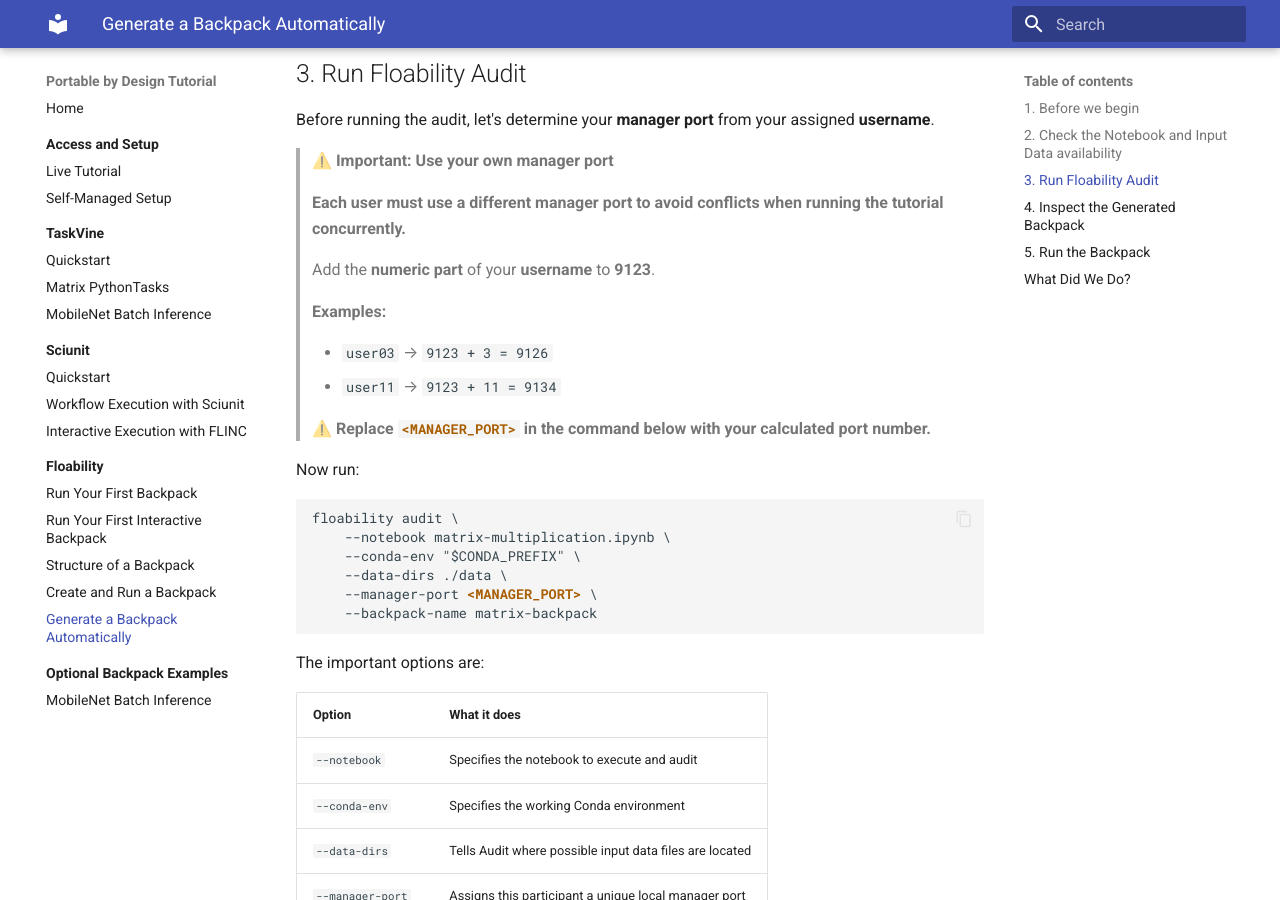
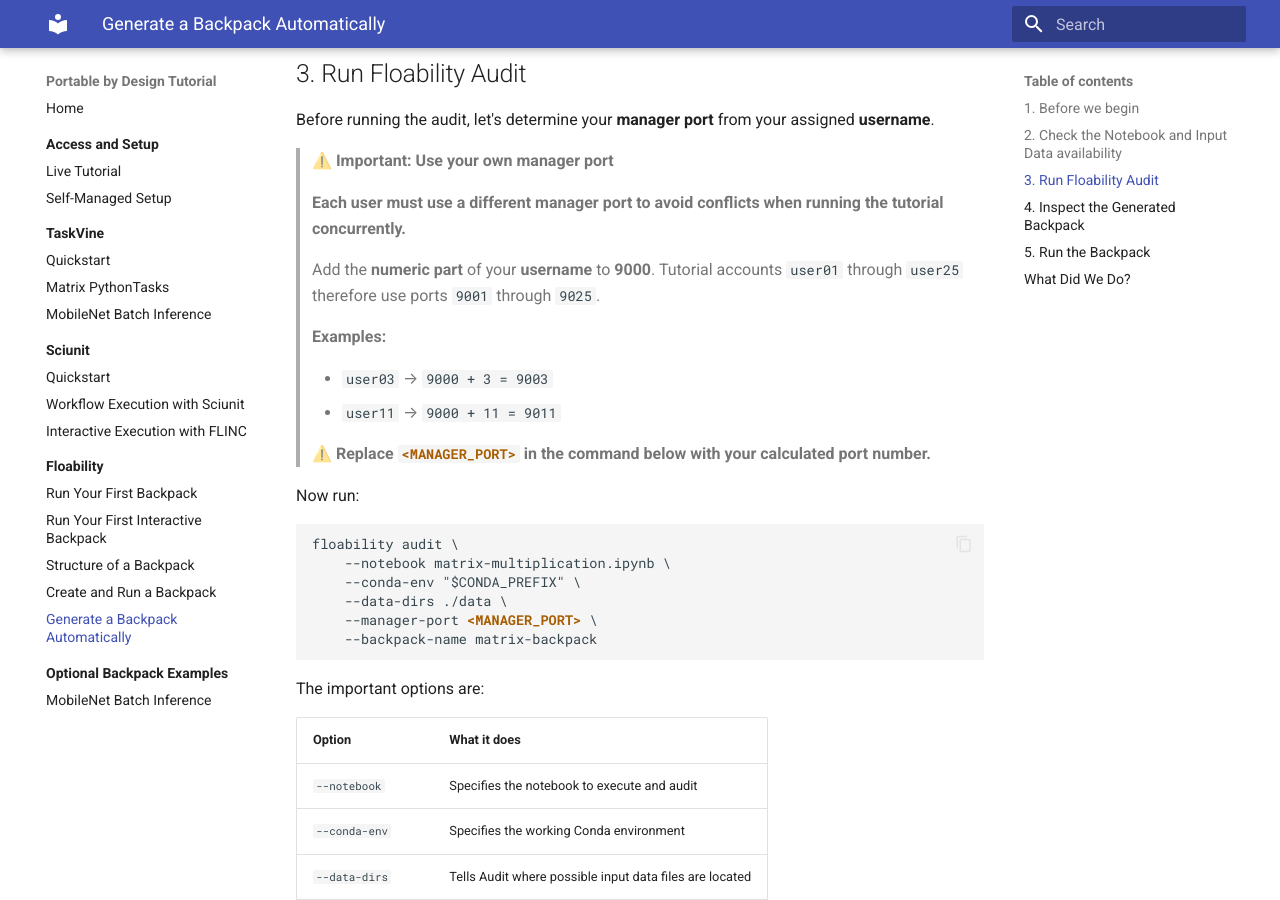
Before and after one commit to floability/tutorial-portable-by-design, an MkDocs documentation site: the page built from docs/04-floability/audit.md, in a window 1280 px wide and 900 px high, scrolled down 2488 px. Built offline with MkDocs 1.6.1 and Material for MkDocs 9.7.7, drawn with Linux system fonts in a browser that asks for light colours.

Commit message:
Updated audit port requirements

```diff
--- a/docs/04-floability/audit.md
+++ b/docs/04-floability/audit.md
@@ -137,12 +137,13 @@
 >
 > **Each user must use a different manager port to avoid conflicts when running the tutorial concurrently.**
 >
-> Add the **numeric part** of your **username** to **9123**.
+> Add the **numeric part** of your **username** to **9000**. Tutorial accounts
+> `user01` through `user25` therefore use ports `9001` through `9025`.
 >
 > **Examples:**
 >
-> - `user03` → `9123 + 3 = 9126`
-> - `user11` → `9123 + 11 = 9134`
+> - `user03` → `9000 + 3 = 9003`
+> - `user11` → `9000 + 11 = 9011`
 >
 > ⚠️ **Replace `<MANAGER_PORT>` in the command below with your calculated port number.**
 
```
